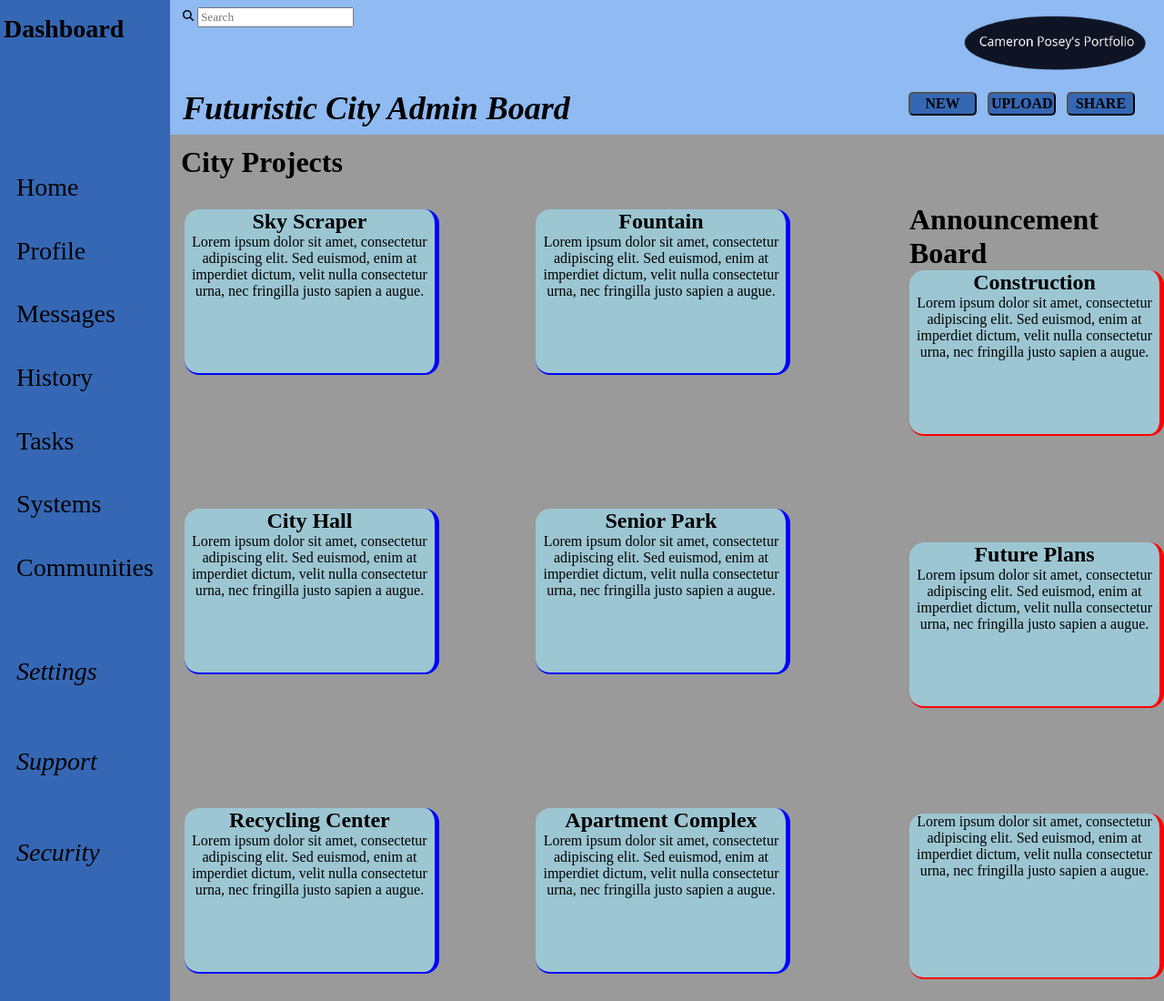
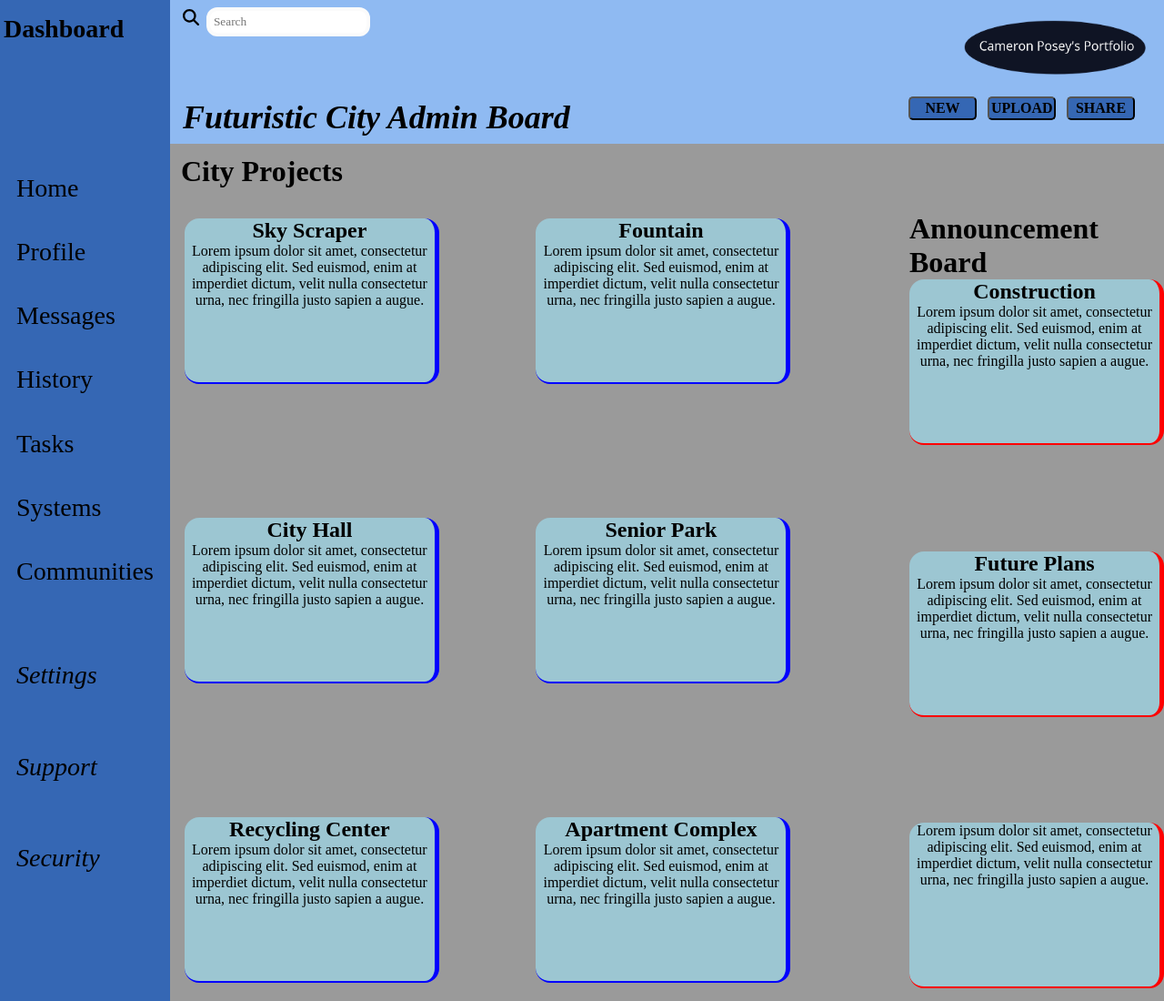
Before and after one commit to CameronTheDeveloper/admin-dashboard, a plain HTML site: page index.html in a window 1280 px wide. Shown: the top 1100 px of the page at 91% size. Drawn offline with Linux system fonts and the light colour scheme.

Commit message:
Edit search border, img

```diff
--- a/style.css
+++ b/style.css
@@ -65,7 +65,14 @@
 
 .header .search img{
     height: auto;
-    width: 12px;
+    width: 18px;
+    margin-right: 4px;
+}
+
+#header-search{
+    border-radius: 12px;
+    border: 4px solid rgb(251, 251, 251);
+    padding: 4px;
 }
 
 /* Sidebar */
```
